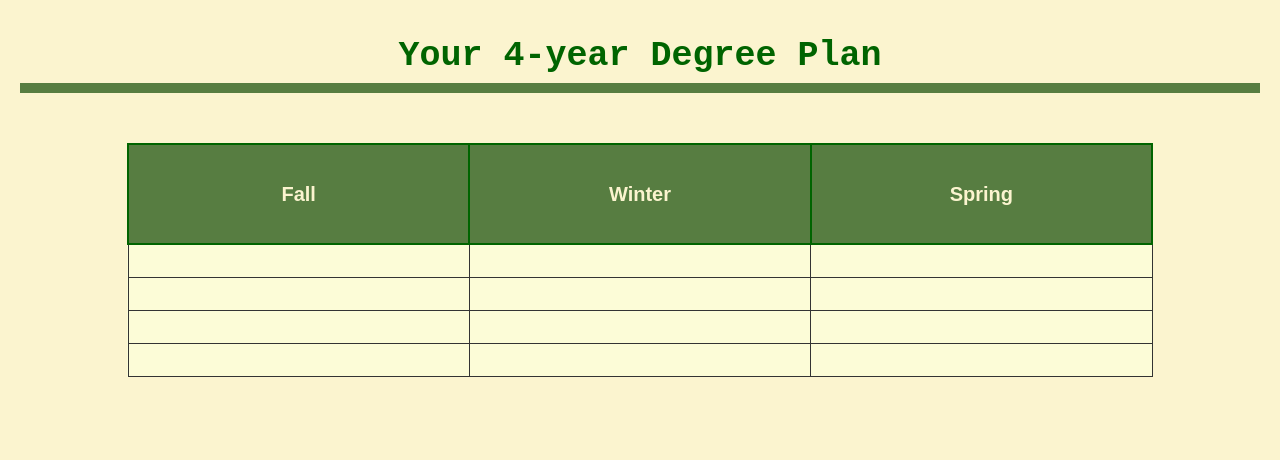
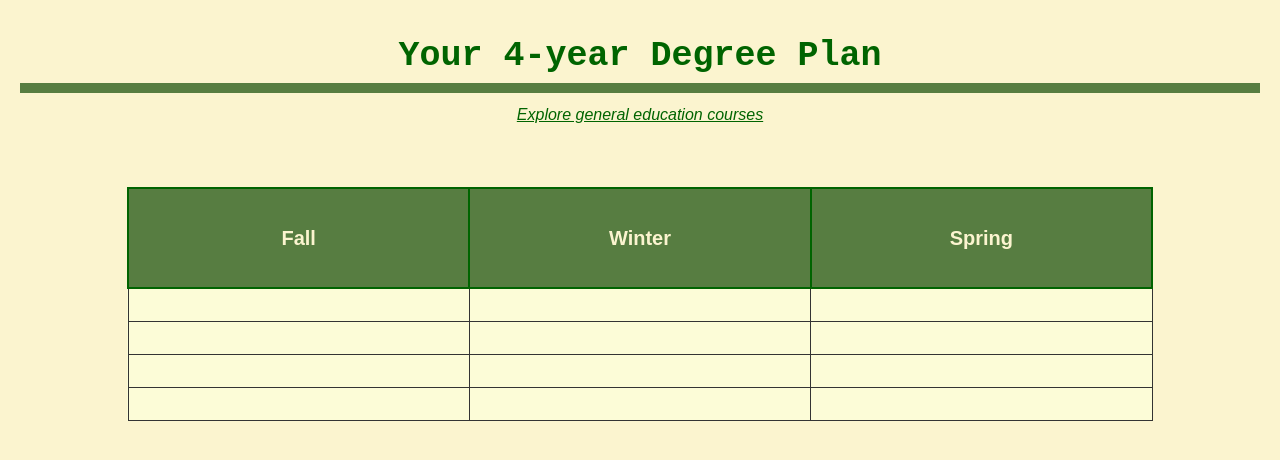
Before and after one commit to TeamPopsicle/cmd-degree-guide, a Next.js app: page /finalSchedule in a window 1280 px wide. Shown: the top 460 px of the page. Built offline with nearby package versions, Linux system fonts and the light colour scheme.

Commit message:
added GE link

```diff
--- a/src/pages/finalSchedule.tsx
+++ b/src/pages/finalSchedule.tsx
@@ -111,9 +111,18 @@ const App: React.FC = () => {
   const seasons = ['Fall', 'Winter', 'Spring'];
 
   return (
-    <div style={{ backgroundColor: '#fbf4cf', padding: '20px', textAlign: 'center', height: '100vh', }}>
+    <div style={{ backgroundColor: '#fbf4cf', padding: '20px', textAlign: 'center', minHeight: '100vh', }}>
       <h1 style={{ color: 'darkgreen', marginTop: '10px', fontSize: '35px', borderBottom: '10px solid rgb(87, 125, 65)'}}>
         Your 4-year Degree Plan</h1>
+        <a href="https://catalog.uoregon.edu/genedcourses/#text" target="_blank" rel="noopener noreferrer"
+        style={{
+        color: 'darkgreen',
+        textDecoration: 'underline',
+        fontStyle: 'italic',
+        display: 'inline-block',
+        margin: '10px', }}>
+          Explore general education courses
+        </a>
       <Schedule seasons={seasons} />
     </div>
   );
```
Also changed, not shown: src/pages/input.tsx (line endings or trailing spaces).
